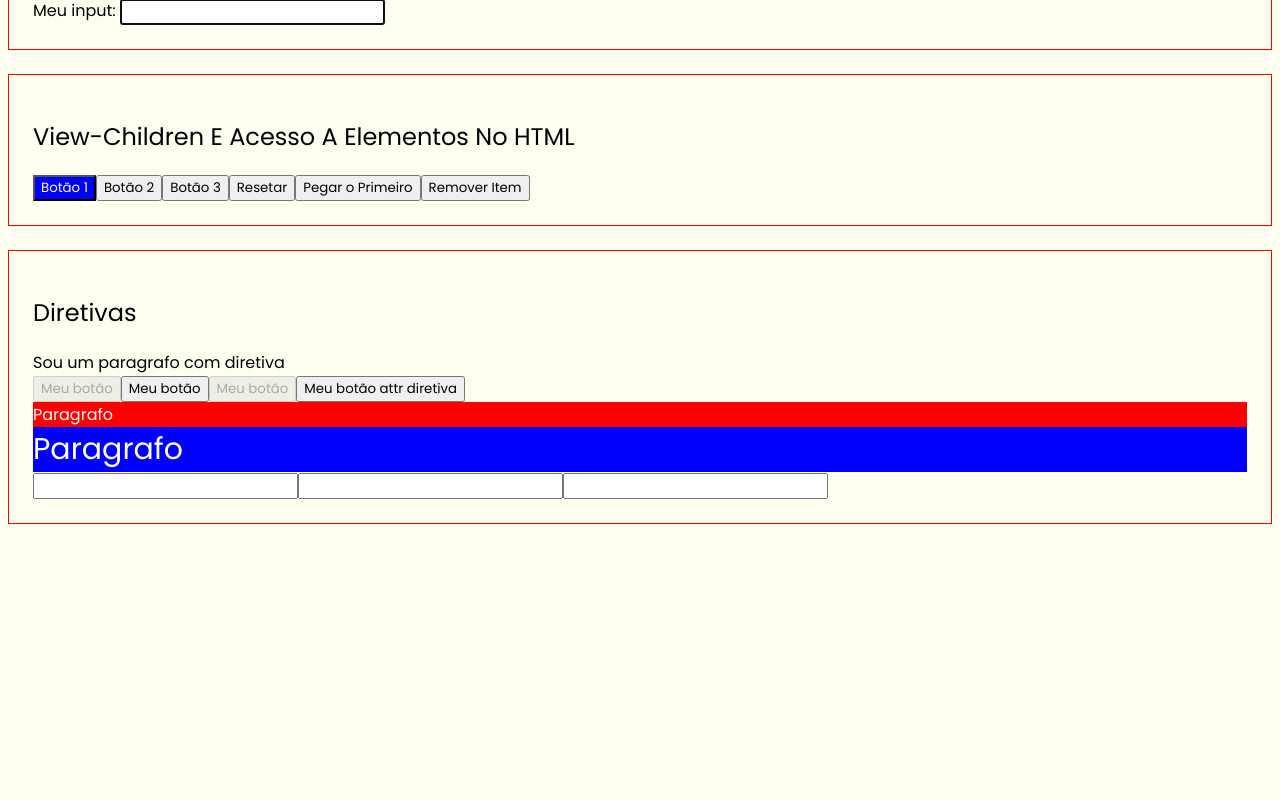
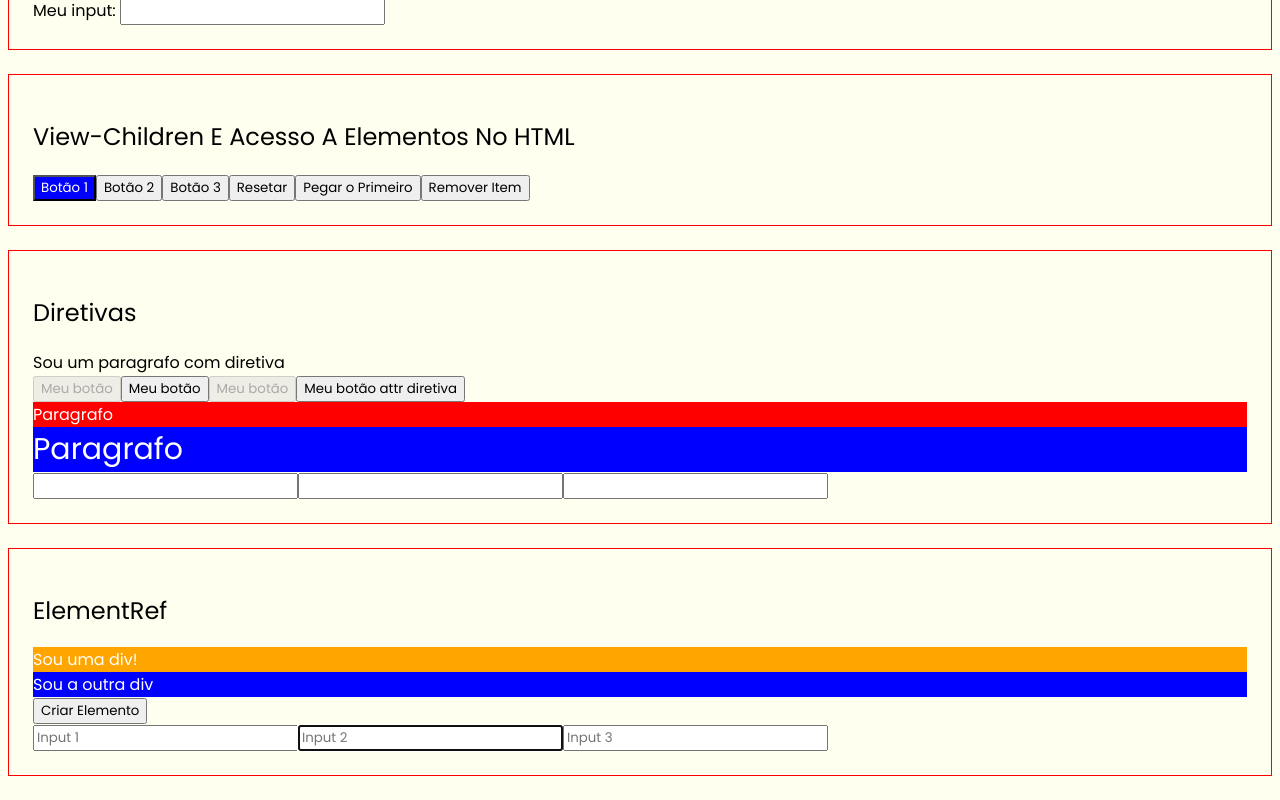
Before and after one commit to Eduardo-XavierPaula/estudos_angular, an Angular app: page / in a window 1280 px wide. Shown: the part 3109-3909 px from the top of the page. Before the commit the page ends 3657 px from the top, so only its background shows below. Built offline with nearby package versions, Linux system fonts and the light colour scheme.

Commit message:
✨ New feature: estudando element ref, by Eduardo Xavier

```diff
--- a/src/app/app.component.html
+++ b/src/app/app.component.html
@@ -9,3 +9,4 @@
 <app-view-child></app-view-child>
 <app-view-children></app-view-children>
 <app-diretiva></app-diretiva>
+<app-element-ref></app-element-ref>
--- a/src/app/app.module.ts
+++ b/src/app/app.module.ts
@@ -24,9 +24,11 @@ import { StyleDirective } from './directives/style.directive';
 import { ClassDirective } from './directives/class.directive';
 import { ListenerDirective } from './directives/listener.directive';
 import { InputBackgroundDirective } from './directives/input-background.directive';
+import { ElementRefComponent } from './components/element-ref/element-ref.component';
+import { FocusSecondInputDirective } from './directives/focus-second-input.directive';
 
 @NgModule({
-  declarations: [AppComponent, PersonComponent, StatusClassPipe, TemplateVariablesComponent, PipesComponent, NgclassComponent, NgstyleComponent, NgforComponent, NgifComponent, TwoWayDataBindingComponent, EscopoComponent, ViewChildComponent, ViewChildFilhoComponent, ViewChildrenComponent, DiretivaComponent, HighlightDirective, DisabledDirective, StyleDirective, ClassDirective, ListenerDirective, InputBackgroundDirective],
+  declarations: [AppComponent, PersonComponent, StatusClassPipe, TemplateVariablesComponent, PipesComponent, NgclassComponent, NgstyleComponent, NgforComponent, NgifComponent, TwoWayDataBindingComponent, EscopoComponent, ViewChildComponent, ViewChildFilhoComponent, ViewChildrenComponent, DiretivaComponent, HighlightDirective, DisabledDirective, StyleDirective, ClassDirective, ListenerDirective, InputBackgroundDirective, ElementRefComponent, FocusSecondInputDirective],
   imports: [BrowserModule, AppRoutingModule, FormsModule],
   providers: [],
   bootstrap: [AppComponent],
--- /dev/null
+++ b/src/app/components/element-ref/element-ref.component.html
@@ -0,0 +1,13 @@
+<div class="aula elementRef">
+  <h2>elementRef</h2>
+  <div #minhaDiv></div>
+  <div id="minha-outra-div"></div>
+  <button (click)="createElement()">Criar Elemento</button>
+  <div appFocusSecondInput></div>
+
+  <div appFocusSecondInput>
+    <input type="text" placeholder="Input 1" />
+    <input type="text" placeholder="Input 2" />
+    <input type="text" placeholder="Input 3" />
+  </div>
+</div>
--- /dev/null
+++ b/src/app/components/element-ref/element-ref.component.scss
@@ -0,0 +1,3 @@
+.minha-classe {
+  color: white;
+}
--- /dev/null
+++ b/src/app/components/element-ref/element-ref.component.ts
@@ -0,0 +1,48 @@
+import {
+  AfterViewInit,
+  Component,
+  ElementRef,
+  OnInit,
+  ViewChild,
+} from '@angular/core';
+
+@Component({
+  selector: 'app-element-ref',
+  templateUrl: './element-ref.component.html',
+  styleUrl: './element-ref.component.scss',
+})
+export class ElementRefComponent implements OnInit, AfterViewInit {
+  @ViewChild('minhaDiv') divEl!: ElementRef<HTMLDivElement>;
+
+  constructor(private readonly _elRef: ElementRef) {}
+
+  ngOnInit(): void {
+    const divEl = this._elRef.nativeElement.querySelector(
+      '#minha-outra-div'
+    ) as HTMLDivElement;
+    console.log(divEl);
+    divEl.textContent = 'Sou a outra div';
+    divEl.style.backgroundColor = 'blue';
+    divEl.classList.add('minha-classe');
+    divEl.addEventListener('click', () => {
+      console.log('cliquei na div!');
+    });
+  }
+
+  ngAfterViewInit(): void {
+    this.divEl.nativeElement.style.backgroundColor = 'orange';
+    this.divEl.nativeElement.textContent = 'Sou uma div!';
+    this.divEl.nativeElement.classList.add('minha-classe');
+  }
+
+  createElement() {
+    const novaDiv = document.createElement('div');
+
+    novaDiv.textContent = 'Sou a nova div!';
+    novaDiv.classList.add('bg-red');
+    const container = this._elRef.nativeElement.querySelector(
+      '.elementRef'
+    ) as HTMLDivElement;
+    container.appendChild(novaDiv);
+  }
+}
--- a/src/app/components/view-child/view-child.component.ts
+++ b/src/app/components/view-child/view-child.component.ts
@@ -43,6 +43,6 @@ export class ViewChildComponent implements OnInit, AfterViewInit {
   }
 
   ngAfterViewInit(): void {
-    this.meuInputEl2.nativeElement.focus();
+    // this.meuInputEl2.nativeElement.focus();
   }
 }
--- /dev/null
+++ b/src/app/directives/focus-second-input.directive.ts
@@ -0,0 +1,28 @@
+import {
+  AfterViewInit,
+  Directive,
+  ElementRef,
+  HostBinding,
+} from '@angular/core';
+
+@Directive({
+  selector: '[appFocusSecondInput]',
+})
+export class FocusSecondInputDirective implements AfterViewInit {
+  // @HostBinding('style.backgroundColor') bgColor = 'blue';
+  // @HostBinding('textContent') text = 'Sou uma div por diretiva';
+
+  constructor(private _elRef: ElementRef) {}
+
+  ngAfterViewInit(): void {
+    console.log(this._elRef);
+
+    const inputList = this._elRef.nativeElement.querySelectorAll(
+      'input'
+    ) as HTMLInputElement[];
+
+    if (inputList.length > 1) {
+      inputList[1].focus();
+    }
+  }
+}
--- a/src/styles.scss
+++ b/src/styles.scss
@@ -70,3 +70,8 @@ h2 {
   color: white;
   background-color: red;
 }
+
+.bg-red {
+  background-color: red;
+  color: white;
+}
```
Also changed, not shown: 2 other files (tests, documents, lock files or other folders).
